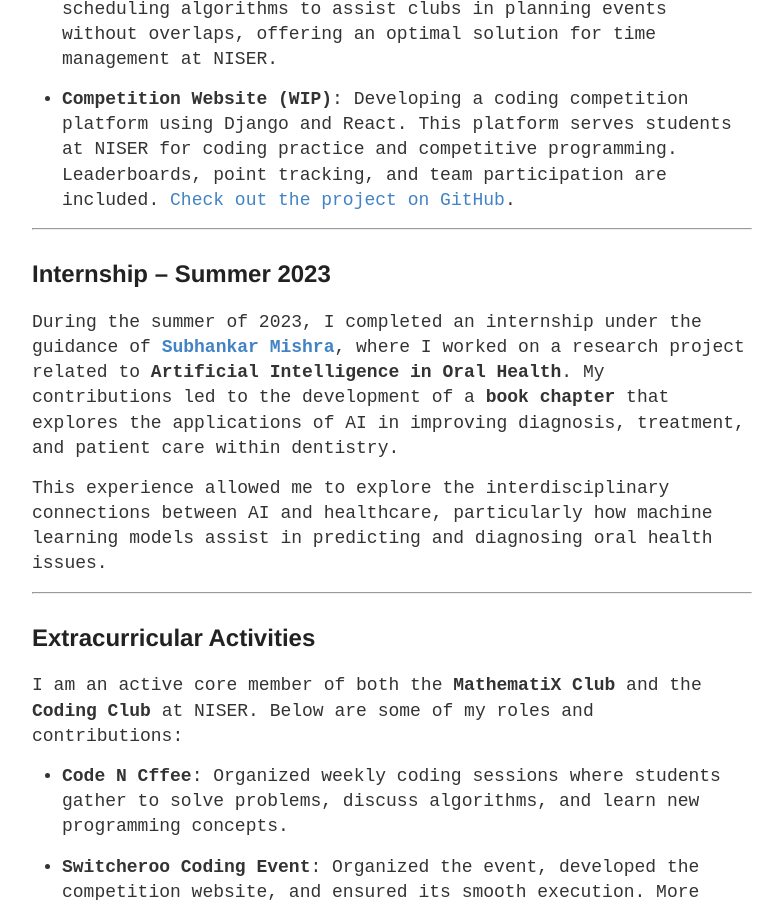
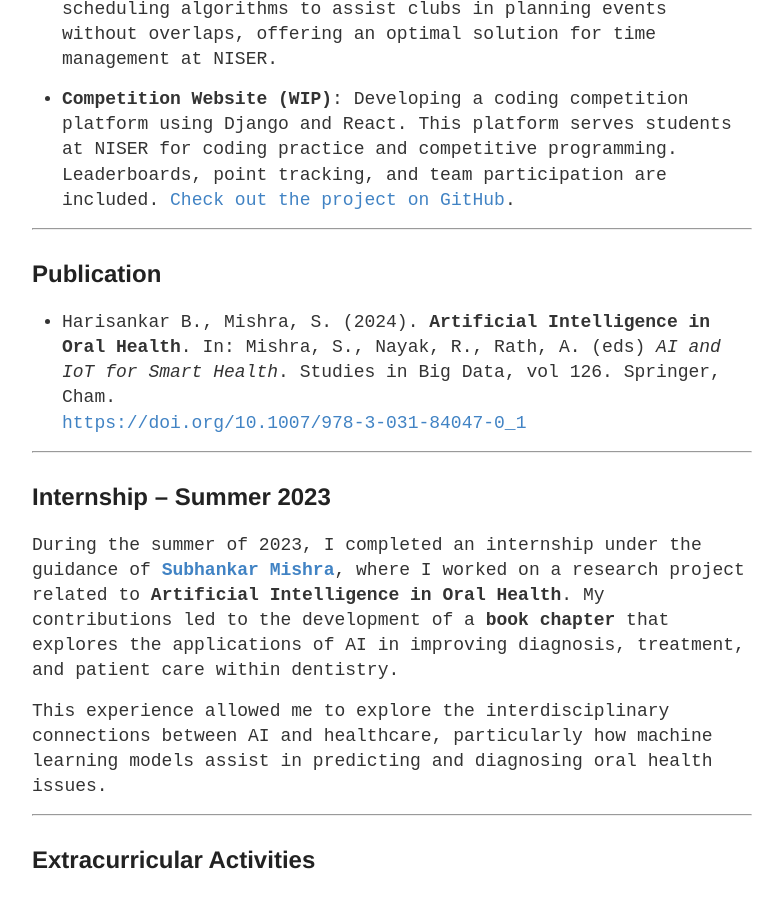
Before and after one commit to Methaphur/methaphur.github.io, a Jekyll site: the page built from about.md, in a window 1280 px wide and 900 px high, scrolled down 1645 px. Shown: the whole window, without its empty margins (248-1031 px from the left). Built offline with Jekyll 4.4.1, drawn with Linux system fonts in a browser that asks for light colours.

Commit message:
added publication

```diff
--- a/about.md
+++ b/about.md
@@ -43,6 +43,13 @@
 - **Timetable Generator (WIP)**: Designing a system to minimize course conflicts using algorithmic techniques like constraint satisfaction and graph coloring. The project also integrates scheduling algorithms to assist clubs in planning events without overlaps, offering an optimal solution for time management at NISER.
 
 - **Competition Website (WIP)**: Developing a coding competition platform using Django and React. This platform serves students at NISER for coding practice and competitive programming. Leaderboards, point tracking, and team participation are included. [Check out the project on GitHub](https://github.com/sugar-syrup/NiserCodeLab).
+
+---
+
+## Publication
+
+- Harisankar B., Mishra, S. (2024). **Artificial Intelligence in Oral Health**. In: Mishra, S., Nayak, R., Rath, A. (eds) *AI and IoT for Smart Health*. Studies in Big Data, vol 126. Springer, Cham.
+  [https://doi.org/10.1007/978-3-031-84047-0_1](https://doi.org/10.1007/978-3-031-84047-0_1)
 
 ---
 
```
